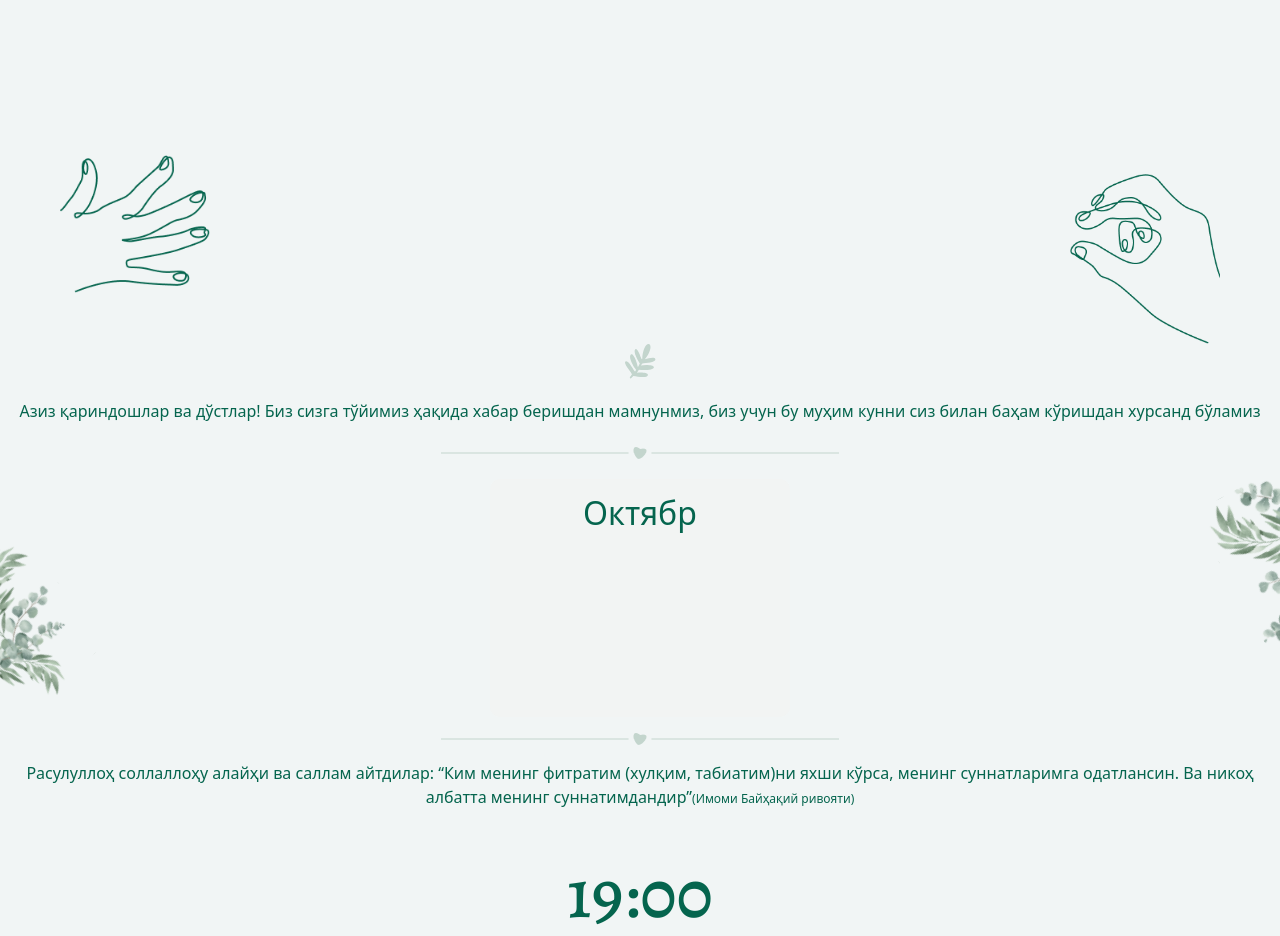
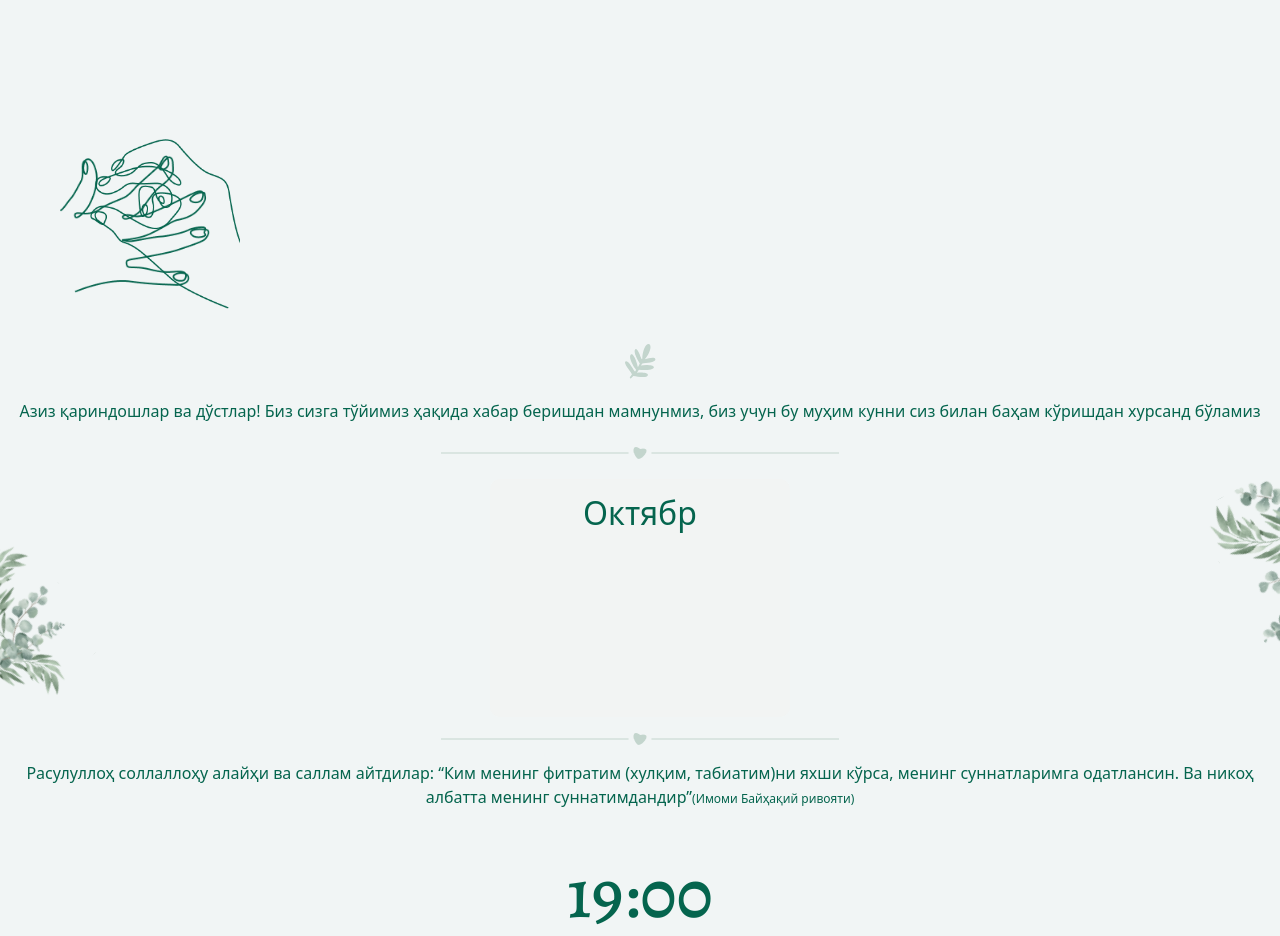
Before and after one commit to ozodsilver/my-wedding-day, a Nuxt app: page / in a window 1280 px wide. Shown: the part 920-1856 px from the top of the page. Built offline with nearby package versions, Linux system fonts and the light colour scheme; a web font is replaced by a local one.

Commit message:
feat: sdfds

```diff
--- a/components/InviteTitle.vue
+++ b/components/InviteTitle.vue
@@ -69,8 +69,8 @@ onMounted(() => {
     </div>
 
     <div class=" flex relative items-center mt-16 h-[200px]">
-      <img src="~/assets/images/left-fingers.png" class="w-[150px] absolute left-0 left-fingerss" alt="">
-      <img src="~/assets/images/right-fingers.png" class="w-[150px] absolute right-0 top-[50px] right-fingerss" alt="">
+      <img src="~/assets/images/left-fingers.png" class="w-[150px]  left-0 left-fingerss" alt="">
+      <img src="~/assets/images/right-fingers.png" class="w-[150px]  right-0 top-[50px] right-fingerss" alt="">
     </div>
 
     <div class="flex justify-center my-[20px]">
```
